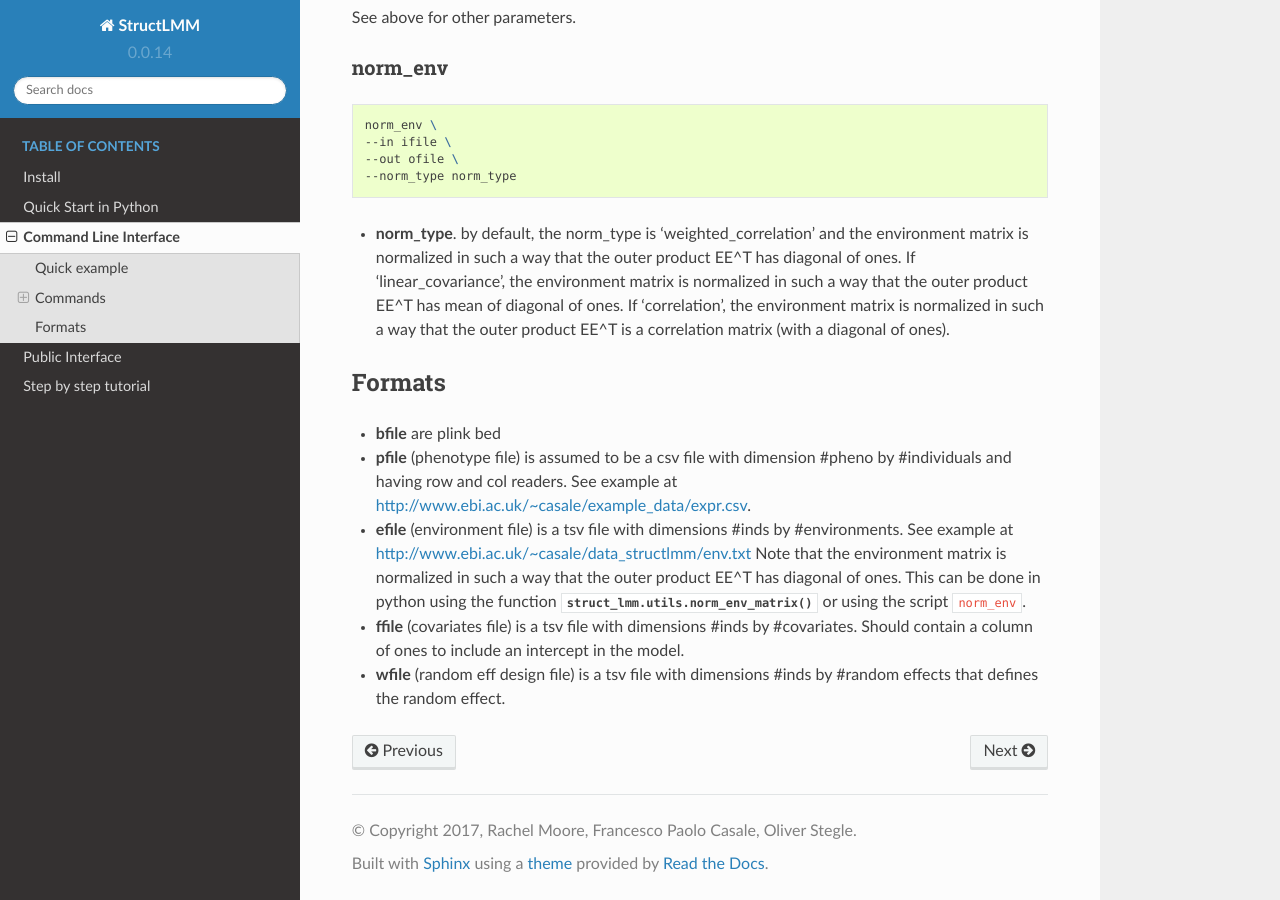
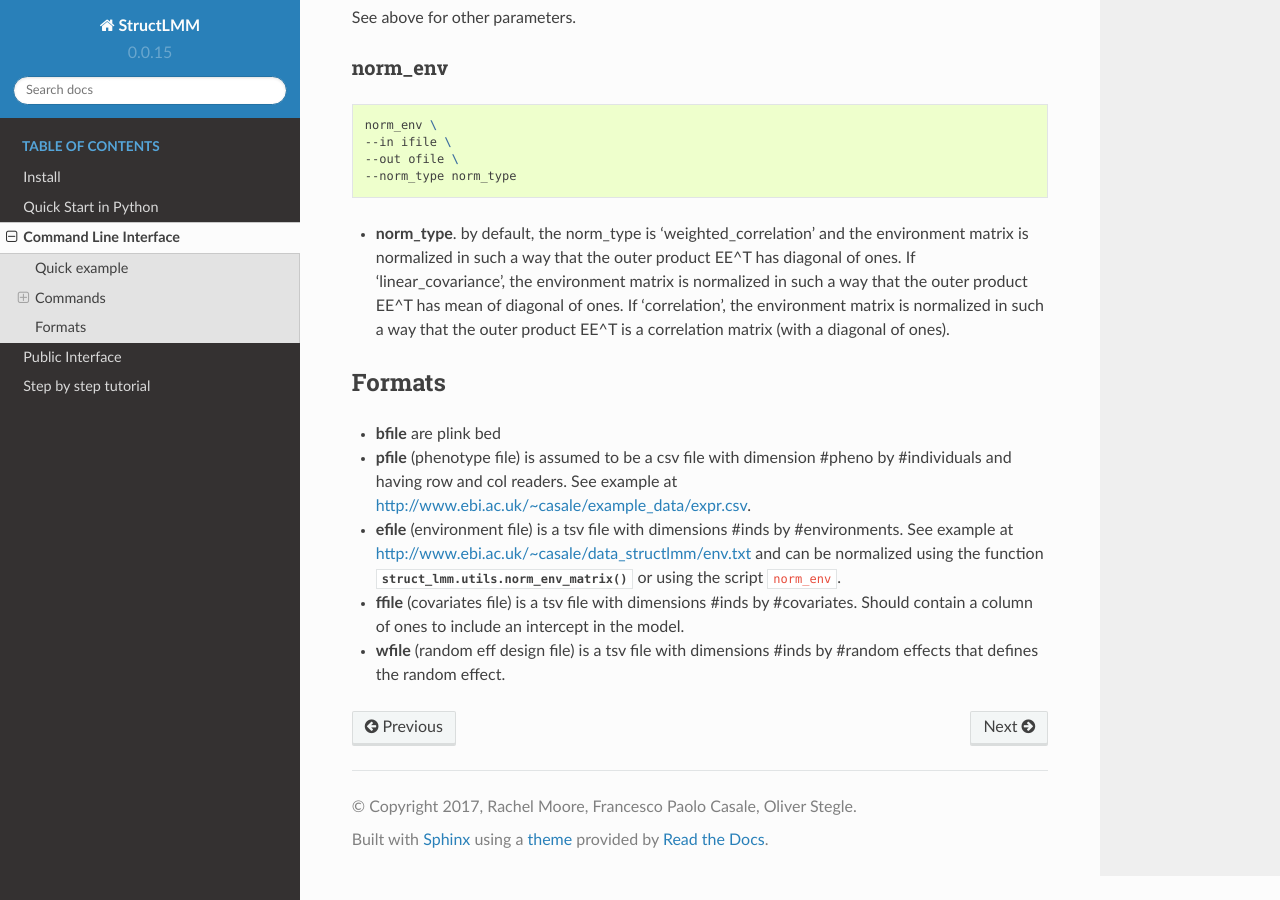
Before and after one commit to limix/struct-lmm, a Sphinx documentation site: the page built from doc/commandline.rst, in a window 1280 px wide and 900 px high, scrolled down 2642 px. Built offline with Sphinx 7.4.7 and the Read the Docs theme 2.0.0, drawn with Linux system fonts in a browser that asks for light colours.

Commit message:
Typo fix

```diff
--- a/doc/commandline.rst
+++ b/doc/commandline.rst
@@ -166,9 +166,7 @@ Formats
   See example at http://www.ebi.ac.uk/~casale/example_data/expr.csv.
 * **efile** (environment file) is a tsv file with dimensions #inds by #environments.
   See example at http://www.ebi.ac.uk/~casale/data_structlmm/env.txt
-  Note that the environment matrix is normalized in such
-  a way that the outer product EE^T has diagonal of ones.
-  This can be done in python using the function
+  and can be normalized using the function
   :func:`struct_lmm.utils.norm_env_matrix`
   or using the script ``norm_env``.
 
--- a/struct_lmm/__init__.py
+++ b/struct_lmm/__init__.py
@@ -13,6 +13,6 @@ from . import interpretation, lmm, runner, utils
 from .lmm import LMM, LMMCore, StructLMM
 from .runner import run_lmm, run_lmm_int, run_struct_lmm
 
-__version__ = '0.0.14'
+__version__ = '0.0.15'
 
 __all__ = ['lmm', 'runner', 'interpretation', 'utils', '__version__']
```
